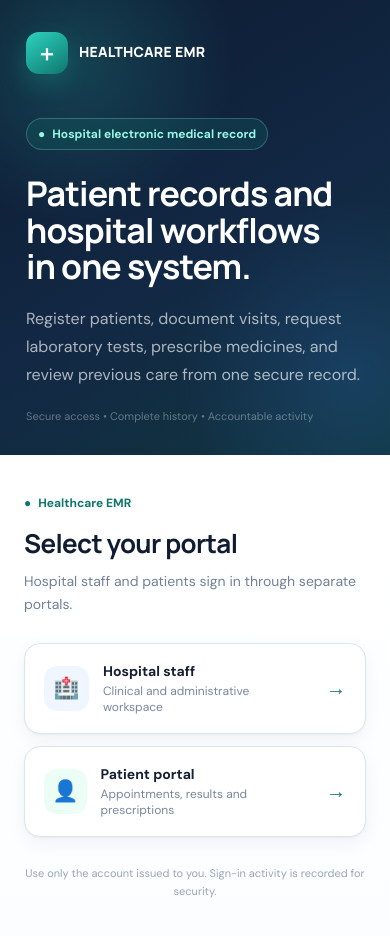
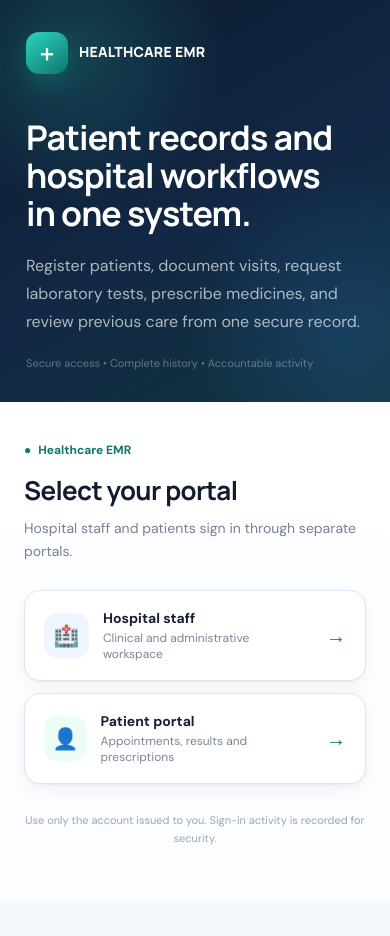
Before and after one commit to amofabright99-ai/EMR-System-Frontend, a React (Vite) app: page / in a window 390 px wide. Shown: the top 936 px of the page. After the commit the page ends 901 px from the top, so only its background shows below. Built offline with nearby package versions, Linux system fonts and the light colour scheme.

Commit message:
Refine landing page typography

```diff
--- a/src/App.jsx
+++ b/src/App.jsx
@@ -260,6 +260,7 @@ const GStyles = () => (
     .auth-brand-content{margin:auto 0;}
     .auth-kicker{display:inline-flex;align-items:center;gap:7px;padding:7px 11px;border:1px solid rgba(153,246,228,.24);border-radius:99px;background:rgba(15,118,110,.22);color:#99f6e4;font-size:12px;font-weight:700;margin-bottom:25px;}
     .auth-title{font-size:clamp(36px,4.5vw,62px);line-height:1.08;max-width:620px;margin-bottom:20px;}
+    .auth-brand-landing .auth-title{font-size:clamp(34px,3.5vw,50px);line-height:1.12;max-width:600px;}
     .auth-copy{max-width:520px;color:rgba(255,255,255,.66);font-size:16px;line-height:1.75;}
     .auth-points{display:flex;flex-wrap:wrap;gap:10px;margin-top:30px;}
     .auth-point{padding:8px 11px;border:1px solid rgba(255,255,255,.11);background:rgba(255,255,255,.06);border-radius:10px;color:rgba(255,255,255,.76);font-size:12px;font-weight:600;}
@@ -659,11 +660,11 @@ const BrandIdentity=()=>(
   </div>
 );
 
-const AuthBrand=({kicker='Secure digital care',title,copy})=>(
-  <section className="auth-brand">
+const AuthBrand=({kicker='Secure digital care',title,copy,landing=false})=>(
+  <section className={`auth-brand ${landing?'auth-brand-landing':''}`}>
     <BrandIdentity/>
     <div className="auth-brand-content">
-      <div className="auth-kicker"><span>●</span>{kicker}</div>
+      {kicker&&<div className="auth-kicker"><span>●</span>{kicker}</div>}
       <h1 className="auth-title">{title}</h1>
       <p className="auth-copy">{copy}</p>
       <div className="auth-points">
@@ -681,7 +682,8 @@ const Landing=()=>{
   return(
     <div className="auth-shell">
       <AuthBrand
-        kicker="Hospital electronic medical record"
+        kicker={null}
+        landing
         title={<>Patient records and<br/>hospital workflows<br/>in one system.</>}
         copy="Register patients, document visits, request laboratory tests, prescribe medicines, and review previous care from one secure record."
       />
```
